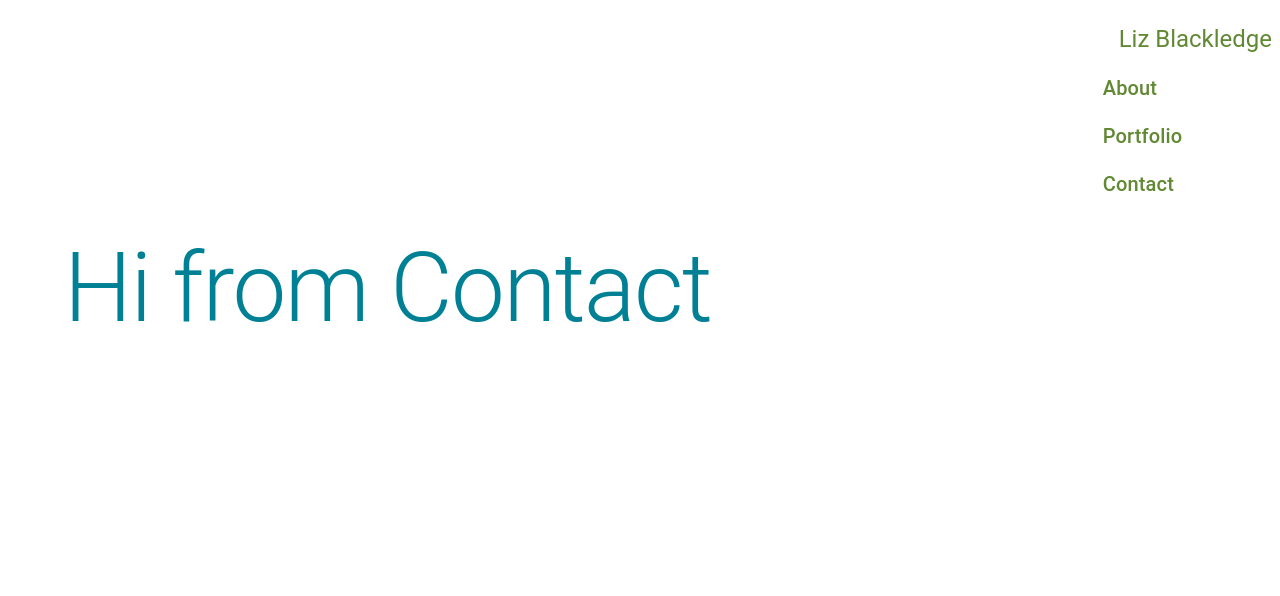
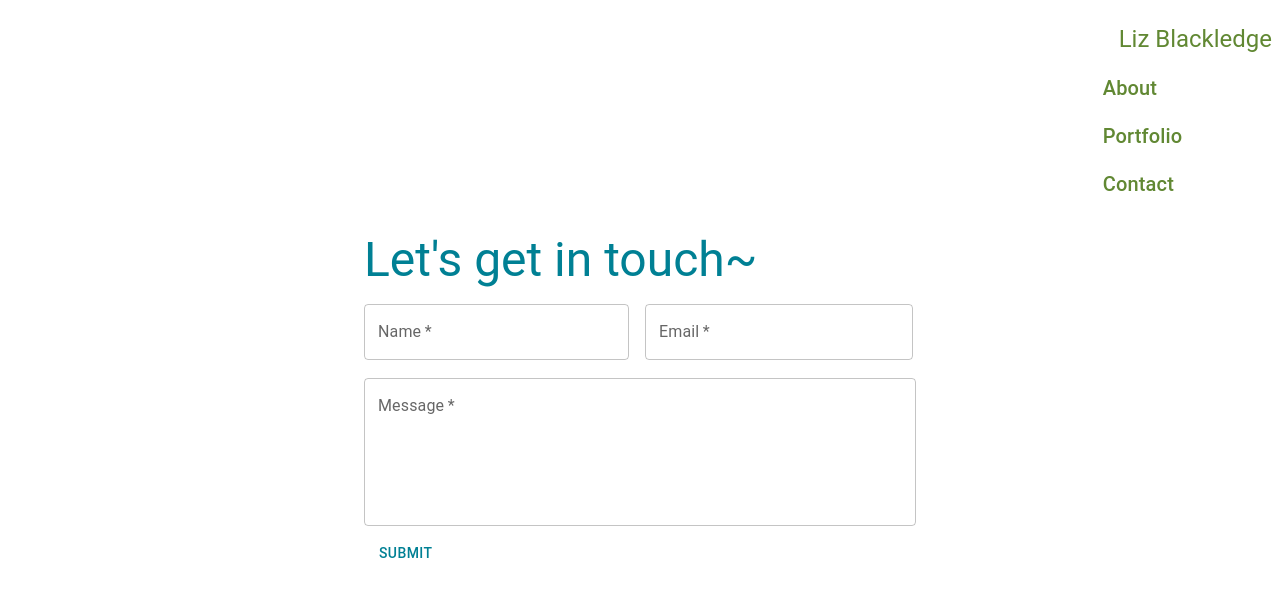
Before and after one commit to lizblackledge/portfolio, a React (Create React App) app: page /contact in a window 1280 px wide. Shown: the top 596 px of the page. Built offline with nearby package versions, Linux system fonts and the light colour scheme.

Commit message:
Create Contact Form

```diff
--- a/src/Pages/Contact.jsx
+++ b/src/Pages/Contact.jsx
@@ -1,12 +1,56 @@
-import { Link } from "react-router-dom";
-import { Typography, Container } from '@mui/material';
+// import { useState } from 'react';
+import theme from '../index';
+import { Typography, Container, TextField, Grid, Button } from '@mui/material';
 
-function Contact() {
+function Contact(props) {
   return (
-    <Container>
-      <Typography variant="h1" color="primary.dark">
-        Hi from Contact
-      </Typography>
+    <Container maxWidth="sm" direction={"column"}>
+      <Grid item>
+        <Typography variant="h3" color="primary.dark">
+          Let's get in touch~
+        </Typography>
+      </Grid>
+      <Grid item>
+        <TextField
+          id="outlined-name"
+          label="Name"
+          color="secondary"
+          margin="normal"
+          style={{ width: '48%', marginRight: '1rem' }}
+          // value={name}
+          // onChange={handleChange}
+          required
+        />
+      <TextField
+        id="outlined-email"
+        label="Email"
+        color="secondary"
+        margin="normal"
+        style ={{ width: '48.5%' }}
+        // value={email}
+        // onChange={handleChange}
+        required
+      />
+      </Grid>
+      <TextField
+        id="outlined-message"
+        label="Message"
+        color="secondary"
+        // margin="normal"
+        style={{ marginTop: 10 }}
+        fullWidth="true"
+        multiline
+        rows={5}
+        maxRows={15}
+        flex-basis="auto"
+        // value={message}
+        // onChange={handleChange}
+        required
+      />
+      <Grid item>
+        <Button variant="outlined" style={{ color: theme.palette.primary.dark, border: theme.palette.primary.dark, marginTop: 10 }} >Submit</Button>
+        {/* <Button variant="outlined" style={{ marginTop: 10 }}>Submit</Button> */}
+      </Grid>
     </Container>
   );
 }
```
